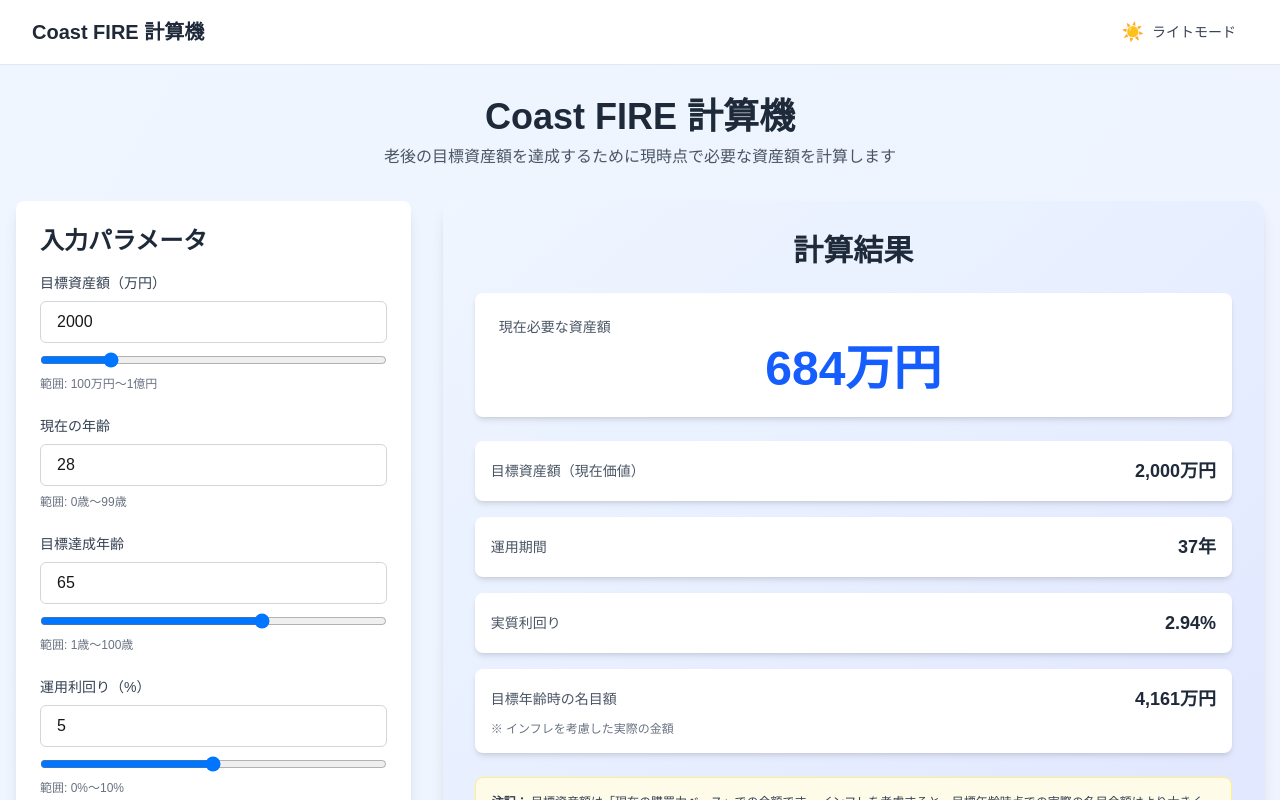
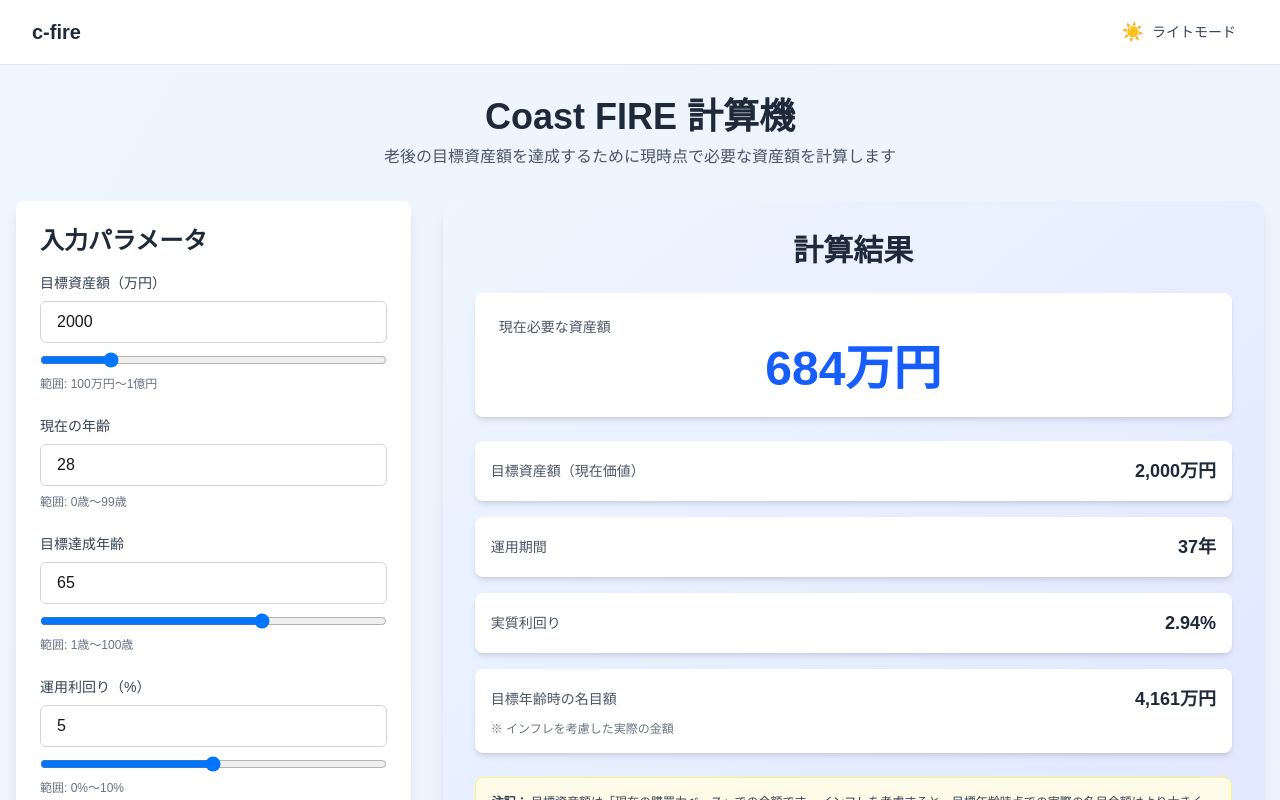
Before and after one commit to TakuyaFukumura/coast-fire-next-js-app, a Next.js app: page / in a window 1280 px wide. Shown: the top 800 px of the page. Built offline with nearby package versions, Linux system fonts and the light colour scheme.

Commit message:
名称見直し

```diff
--- a/src/app/components/Header.tsx
+++ b/src/app/components/Header.tsx
@@ -36,7 +36,7 @@ export default function Header() {
             <div className="max-w-7xl mx-auto px-4 sm:px-6 lg:px-8">
                 <div className="flex justify-between items-center h-16">
                     <div className="text-xl font-semibold text-gray-800 dark:text-gray-200">
-                        Coast FIRE 計算機
+                        c-fire
                     </div>
 
                     <button
--- a/src/app/page.tsx
+++ b/src/app/page.tsx
@@ -2,8 +2,8 @@ import {Metadata} from 'next';
 import CoastFireCalculator from './components/CoastFireCalculator';
 
 export const metadata: Metadata = {
-    title: 'Coast FIRE 計算機 | Coast FIRE Next.js App',
-    description: '老後の目標資産額を達成するために現時点で必要な資産額を計算するCoast FIRE計算機',
+    title: 'c-fire | Coast FIRE Next.js App',
+    description: '老後の目標資産額を達成するために現時点で必要な資産額を計算する Coast FIRE 計算機',
 };
 
 export default function Home() {
```
Also changed, not shown: 1 other file (tests, documents, lock files or other folders).
